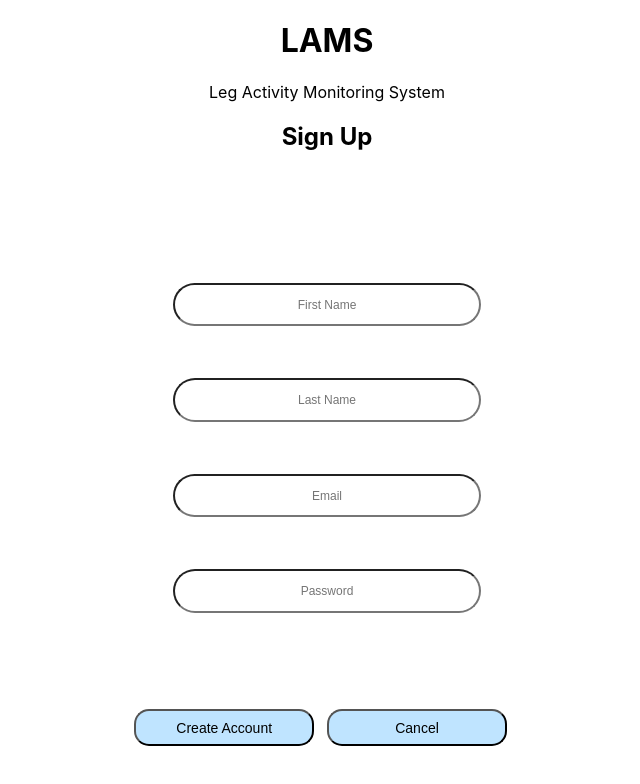
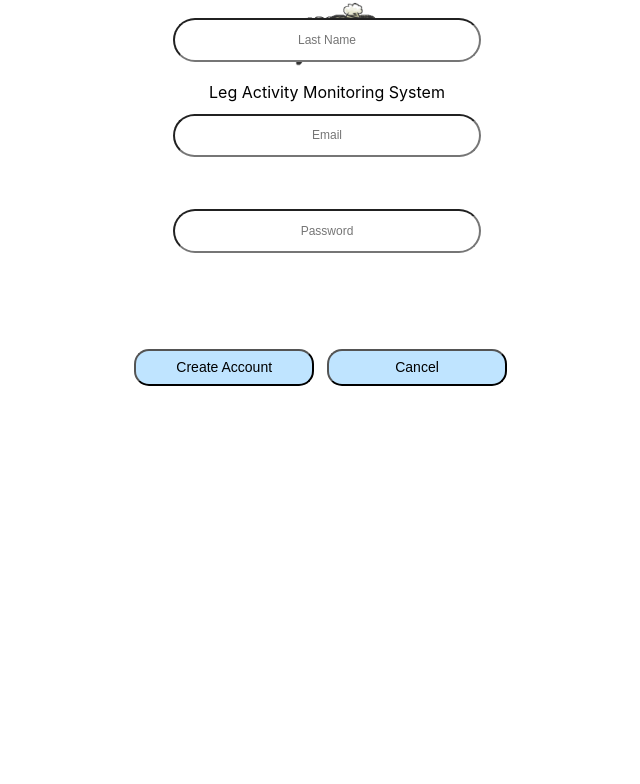
Before and after one commit to JohnMerlino1235/LAMS, a React (Create React App) app: page /sign-up in a window 1280 px wide. Shown: the top 784 px of the page, without its empty margins (313-953 px from the left). Built offline with nearby package versions, Linux system fonts and the light colour scheme.

Commit message:
Add LAM gif to all pages

```diff
--- a/src/containers/ForgotPassword.js
+++ b/src/containers/ForgotPassword.js
@@ -1,7 +1,7 @@
-import React, { useState } from 'react';
 import { useFormik } from "formik";
-import lamb from './Lamb.png'
 import Rectangle from 'react-rectangle';
+import './global.css';
+import sheep from './sheep.gif';
 
 function ForgotPasswordPage() {
     //once we decide to format it to "Login.js":
@@ -33,6 +33,9 @@ function ForgotPasswordPage() {
             <h1>LAMS</h1>
             <p>Leg Activity Monitoring System</p>
             <h2>Change Password</h2>
+        </div>
+        <div className="Global-sheep-div">
+            <img src={sheep} className="Global-sheep" alt="Loading..."/>
         </div>
         <div className="Global-test">
             <div>
--- a/src/containers/Login.js
+++ b/src/containers/Login.js
@@ -1,8 +1,8 @@
 import { useFormik } from "formik";
-import lamb from './Lamb.png'
 import axios from "axios";
 import './global.css';
 import Rectangle from 'react-rectangle';
+import sheep from './sheep.gif';
 
 function Login() {
     const mystyle = {
@@ -34,6 +34,9 @@ function Login() {
             <h1>LAMS</h1>
             <p>Leg Activity Monitoring System</p>
             <h2>Log In</h2>
+        </div>
+        <div className="Global-sheep-div">
+            <img src={sheep} className="Global-sheep" alt="Loading..."/>
         </div>
             <div className="Global-test">
                 {/* <label htmlFor="email">Email Address</label> */}
--- a/src/containers/SignUpPage.js
+++ b/src/containers/SignUpPage.js
@@ -1,7 +1,8 @@
 import React, { useState } from 'react';
 import { useFormik } from "formik";
-import lamb from './Lamb.png'
+import './global.css';
 import Rectangle from 'react-rectangle';
+import sheep from './sheep.gif';
 
 
 function SignUpPage() {
@@ -40,6 +41,9 @@ function SignUpPage() {
           <h1>LAMS</h1>
           <p>Leg Activity Monitoring System</p>
           <h2>Sign Up</h2>
+      </div>
+      <div className="Global-sheep-div">
+            <img src={sheep} className="Global-sheep" alt="Loading..."/>
       </div>
       <div className="Global-test">
         <div>
--- a/src/containers/global.css
+++ b/src/containers/global.css
@@ -26,6 +26,18 @@
     background: rgba(0, 148, 255, 0.25);
     border-radius: 15px;
 }
+
+.Global-sheep {
+    height: 200px;
+    width: 160px;
+}
+
+.Global-sheep-div {
+    margin-top: -17.5%;
+    display: flex;
+    justify-content: center;
+}
+
 
 .Global-button-login-div {
     display: flex;
@@ -63,9 +75,8 @@
 }
 
 .Global-test {
-    margin-top: 100px;
+    margin-top: -20%;
     color: black;
-    padding: -100px;
     text-align: center;
 }
 
```
Also changed, not shown: src/containers/sheep.gif (added).
